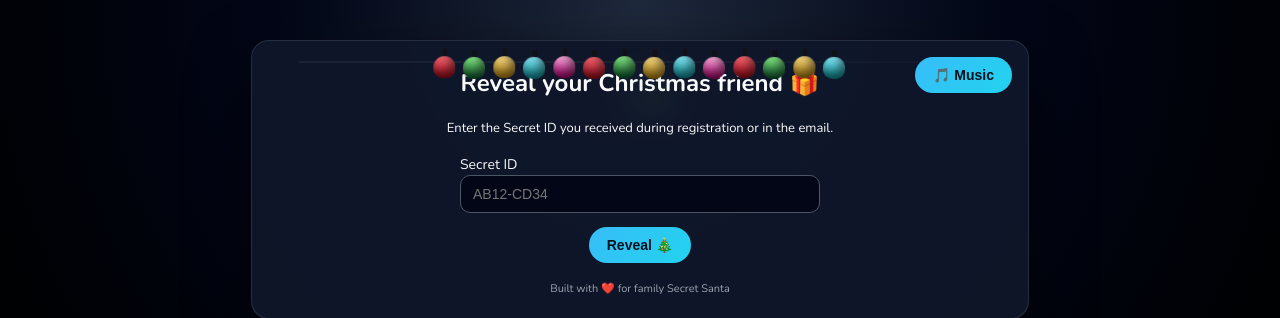
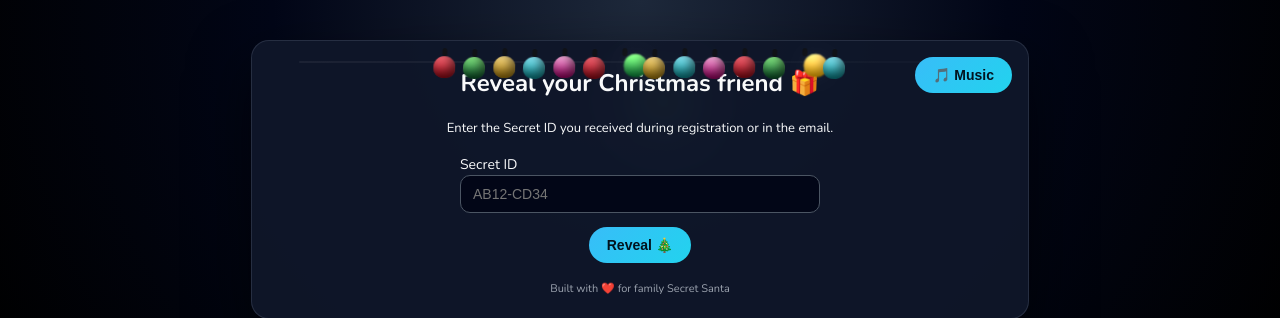
Before and after one commit to amyth99/secret-santa, a Flask app: page /reveal in a window 1280 px wide. Shown: the top 318 px of the page. Run offline with Flask 3, Linux system fonts and the light colour scheme; some libraries are stand-ins or nearby versions.

Commit message:
lights-3

```diff
--- a/templates/base.html
+++ b/templates/base.html
@@ -103,12 +103,7 @@
             top: 16px;
             right: 16px;
             font-size: 12px;
-        }
-
-        /* keep music button above lights */
-        .music-btn {
-            position: relative;
-            z-index: 80;
+            z-index: 120; /* keep above lights */
         }
 
         /* Simple floating snow dots */
@@ -152,7 +147,7 @@
             display: flex;
             justify-content: center;
             align-items: flex-start;
-            z-index: 40;            /* below music button */
+            z-index: 50;            /* below music control but above container content if needed */
             overflow: visible;
             padding-top: 6px;
         }
@@ -167,7 +162,7 @@
             height: 2px;
             background: linear-gradient(90deg, rgba(255,255,255,0.06), rgba(255,255,255,0.02));
             border-radius: 2px;
-            z-index: 42;
+            z-index: 52;
         }
 
         /* bulb container (smaller bulbs) */
@@ -178,9 +173,10 @@
             margin: 0 8px;
             position: relative;
             transform-origin: 50% 0;
-            z-index: 45;
+            z-index: 55;
             display: flex;
             align-items: flex-start;
+            transition: transform 160ms ease;
         }
 
         /* small holder / clip */
@@ -194,10 +190,10 @@
             height: 8px;
             border-radius: 3px;
             background: rgba(16,16,16,0.75);
-            z-index: 10;
+            z-index: 60;
         }
 
-        /* glass bulb */
+        /* glass bulb (base) */
         .string-lights .bulb::after {
             content: "";
             position: absolute;
@@ -207,14 +203,15 @@
             width: calc(var(--size) * 2.2);
             height: calc(var(--size) * 2.2);
             border-radius: 50% 50% 45% 45%;
-            background: rgba(255,255,255,0.06);
+            background: rgba(255,255,255,0.08); /* slightly brighter base so lit effect shows */
             box-shadow: inset -4px -6px 12px rgba(0,0,0,0.6);
-            z-index: 12;
-            transition: transform 200ms ease;
-            will-change: transform, box-shadow;
+            z-index: 70; /* base layer for bulb surface */
+            transition: transform 200ms ease, box-shadow 200ms ease, filter 200ms ease;
+            will-change: transform, box-shadow, filter;
+            pointer-events: none;
         }
 
-        /* color variants (base) */
+        /* color variants (bulb surface) */
         .string-lights .bulb[data-color="red"]::after {
             background: linear-gradient(180deg,#ff6b78,#b40a1a);
         }
@@ -231,29 +228,29 @@
             background: linear-gradient(180deg,#ffb3e2,#c1007a);
         }
 
-        /* glow element (soft, subtle) */
+        /* glow element (above the bulb surface) */
         .string-lights .bulb .glow {
             position: absolute;
-            top: 18px;
+            top: 12px;
             left: 50%;
             transform: translateX(-50%);
-            width: 56px;             /* slightly bigger */
-            height: 56px;
+            width: 80px;                 /* large soft glow */
+            height: 80px;
             border-radius: 50%;
-            z-index: 60;             /* IMPORTANT: put above the bulb ::after (which was z-index:12) */
+            z-index: 200;                /* very high so glow sits above pseudo-element */
             opacity: 0;
-            filter: blur(10px);
+            filter: blur(18px);
             pointer-events: none;
             mix-blend-mode: screen;
+            transition: opacity 120ms linear;
         }
 
-        /* default low-glow colors (soft) */
-        .string-lights .bulb[data-color="red"] .glow   { background: rgba(255,90,110,0.22); }
-        .string-lights .bulb[data-color="green"] .glow { background: rgba(110,230,140,0.22); }
-        .string-lights .bulb[data-color="gold"] .glow  { background: rgba(255,215,110,0.22); }
-        .string-lights .bulb[data-color="cyan"] .glow  { background: rgba(110,230,240,0.22); }
-        .string-lights .bulb[data-color="pink"] .glow  { background: rgba(255,160,200,0.22); }
-
+        /* glow color strengths */
+        .string-lights .bulb[data-color="red"] .glow   { background: rgba(255,90,110,0.28); }
+        .string-lights .bulb[data-color="green"] .glow { background: rgba(110,230,140,0.26); }
+        .string-lights .bulb[data-color="gold"] .glow  { background: rgba(255,215,110,0.26); }
+        .string-lights .bulb[data-color="cyan"] .glow  { background: rgba(110,230,240,0.26); }
+        .string-lights .bulb[data-color="pink"] .glow  { background: rgba(255,160,200,0.26); }
 
         /* hanging + gentle sway */
         .string-lights .bulb {
@@ -266,6 +263,16 @@
             0%   { transform: translateY(6px) rotate(-3deg); }
             50%  { transform: translateY(10px) rotate(3deg); }
             100% { transform: translateY(6px) rotate(-3deg); }
+        }
+
+        /* lit state: when JS triggers, make bulb surface brighter and pop a little */
+        .string-lights .bulb.lit::after {
+            filter: brightness(1.25) saturate(1.1);
+            box-shadow:
+              0 0 26px rgba(255,255,255,0.06),
+              0 0 30px rgba(255,255,255,0.05),
+              inset -4px -6px 12px rgba(0,0,0,0.45);
+            transform: translateY(-2px) scale(1.06);
         }
 
         /* soft glow keyframes (gentle pulse) */
@@ -282,9 +289,9 @@
                 --size: 9px;
             }
             .string-lights .bulb .glow {
-                width: 36px;
-                height: 36px;
-                filter: blur(10px);
+                width: 42px;
+                height: 42px;
+                filter: blur(12px);
             }
         }
     </style>
@@ -358,6 +365,7 @@
 
 <script>
 /* Twinkle / soft glow logic for string lights */
+/* JS now also toggles a .lit class on the bulb so the bulb surface visibly 'lights up' */
 (function() {
     try {
         const bulbs = document.querySelectorAll(".string-lights .bulb");
@@ -379,12 +387,22 @@
                 const delay = Math.random() * (maxDelay - minDelay) + minDelay;
                 setTimeout(() => {
                     const dur = Math.random() * (maxDur - minDur) + minDur;
+
+                    // start glow animation
+                    glow.style.opacity = "1";
                     glow.style.animation = `soft-glow ${dur}ms ease-in-out`;
                     glow.style.animationFillMode = "forwards";
+
+                    // also mark bulb as lit for the duration to brighten the surface
+                    b.classList.add("lit");
+
+                    // clear after animation
                     setTimeout(() => {
                         glow.style.animation = "";
+                        glow.style.opacity = "0";
+                        b.classList.remove("lit");
                         schedule();
-                    }, dur + 40);
+                    }, dur + 60);
                 }, delay + i * 80);
             }
 
```
